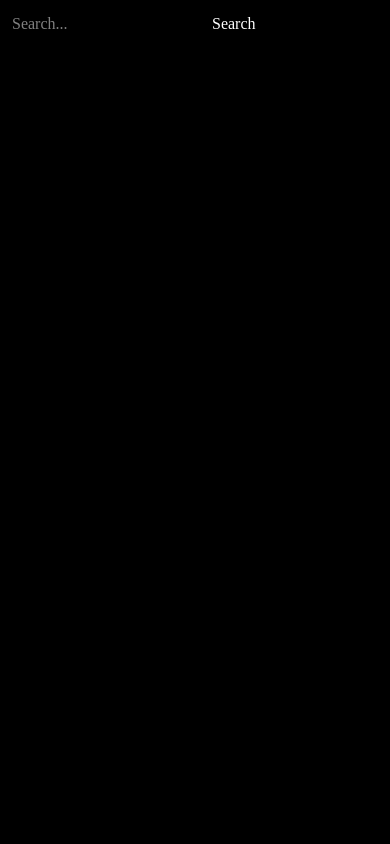
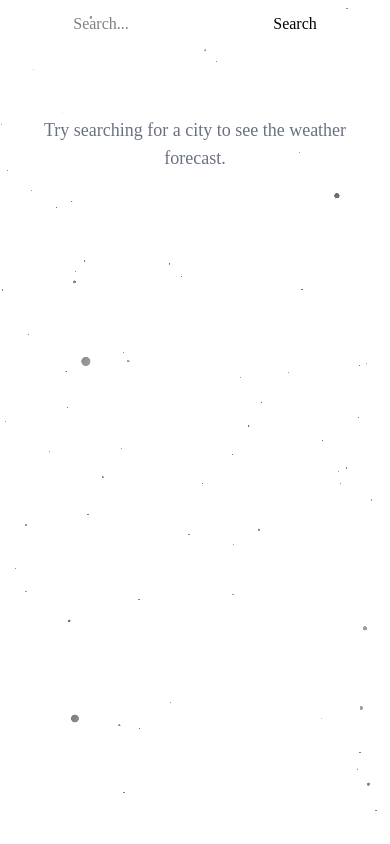
Before and after one commit to snowii-yukii/weatherv2, a Next.js app: page / in a window 390 px wide. Built offline with nearby package versions, Linux system fonts and the light colour scheme.

Commit message:
new card display and background

```diff
--- a/app/globals.css
+++ b/app/globals.css
@@ -129,6 +129,6 @@
   }
 
   .card {
-    @apply h-48 flex-[1_0_200px] bg-zinc-950 py-3.5 px-4.5 rounded outline
+    @apply h-58 flex-[1_0_280px] py-3.5 px-4.5 rounded outline text-xl shadow-lg bg-black/5
   }
 }
--- a/app/layout.tsx
+++ b/app/layout.tsx
@@ -1,6 +1,7 @@
 import type { Metadata } from "next";
 import { Geist, Geist_Mono } from "next/font/google";
 import "./globals.css";
+import Particles from "@/components/Particles"
 
 const geistSans = Geist({
   variable: "--font-geist-sans",
@@ -27,8 +28,23 @@
       lang="en"
       className={`${geistSans.variable} ${geistMono.variable} h-full antialiased dark`}
     >
-      <body className="min-h-full flex flex-col bg-black text-white relative">
-        <main className="relative z-10 flex-1 p-3 sm:p-10 lg:p-20">{children}</main>
+      <body className="min-h-full flex flex-col bg-white text-black relative">
+        <div className="fixed inset-0 z-0 pointer-events-none">
+          <Particles
+            particleColors={["#52525b"]}
+            particleCount={1000}
+            particleSpread={20}
+            speed={2}
+            particleBaseSize={100}
+            moveParticlesOnHover
+            alphaParticles
+            disableRotation
+            pixelRatio={1}
+          />
+        </div>
+        <main className="relative z-10 flex-1 p-3 sm:p-10 lg:p-20">
+          {children}
+        </main>
       </body>
     </html>
   );
--- a/app/page.tsx
+++ b/app/page.tsx
@@ -29,10 +29,16 @@
 
   return (
 
-    <section>
+    <section className="flex flex-col items-center gap-20">
       <SearchBar onSearch={handleSearch} />
 
-      {weather && <CurrentWeather weather={weather} />}
+      {weather ? (
+        <CurrentWeather weather={weather} />
+      ) : (
+        <div className="text-center text-gray-500 text-lg">
+          <p>Try searching for a city to see the weather forecast.</p>
+        </div>
+      )}
     </section>
 
   );
--- a/components/CurrentWeather.tsx
+++ b/components/CurrentWeather.tsx
@@ -11,9 +11,9 @@
   const iconUrl = `https://openweathermap.org/img/wn/${weather.weather[0].icon}@2x.png`;
 
   return (
-    <section className="flex flex-col items-center gap-4">
-      <div className="card flex flex-col items-center w-74 sm:w-full sm:block">
-        <h2>
+    <section className="flex flex-col items-center gap-4 md:flex-row">
+      <div className="flex flex-col items-center justify-center bg-white/30 outline shadow-xl backdrop-blur-lg backdrop-opacity-30 p-10 gap-2 w-full h-full rounded sm:w-120 sm:h-120">
+        <h2 className="text-4xl">
           {weather.name}, {weather.sys.country}
         </h2>
 
@@ -22,12 +22,14 @@
           alt={weather.weather[0].description}
         />
 
+      <div className="text-center text-2xl">
         <p>{Math.round(weather.main.temp)}°C</p>
 
         <p className="capitalize">{weather.weather[0].description}</p>
       </div>
+      </div>
 
-        <div className="flex flex-wrap gap-4 w-full">
+        <div className="flex flex-wrap gap-4">
             <div className="card">
                 <p>Feels like: {Math.round(weather.main.feels_like)}°C</p>
             </div>
@@ -37,18 +39,18 @@
             </div>
 
             <div className="card">
-                <p>Wind: {weather.wind.speed} m/s</p>
+                <p>Wind speed: {weather.wind.speed} m/s</p>
             </div>
 
             <div className="card">
                 <p>
-                High: {Math.round(weather.main.temp_max)}°C
+                Highest temperature: {Math.round(weather.main.temp_max)}°C
                 </p>
             </div>
 
             <div className="card">
                 <p>
-                Low: {Math.round(weather.main.temp_min)}°C
+                Lowest temperature: {Math.round(weather.main.temp_min)}°C
                 </p>
             </div>
         </div>
--- /dev/null
+++ b/components/Particles.css
@@ -0,0 +1,10 @@
+.particles-container {
+  position: relative;
+  width: 100%;
+  height: 100%;
+  overflow: hidden;
+}
+
+.particles-container canvas {
+  display: block;
+}
--- /dev/null
+++ b/components/Particles.jsx
@@ -0,0 +1,246 @@
+'use client';
+
+import { useEffect, useRef } from 'react';
+import { Renderer, Camera, Geometry, Program, Mesh } from 'ogl';
+
+import './Particles.css';
+
+const defaultColors = ['#ffffff', '#ffffff', '#ffffff'];
+
+const hexToRgb = hex => {
+  hex = hex.replace(/^#/, '');
+  if (hex.length === 3) {
+    hex = hex
+      .split('')
+      .map(c => c + c)
+      .join('');
+  }
+  const int = parseInt(hex.slice(0, 6), 16);
+  const r = ((int >> 16) & 255) / 255;
+  const g = ((int >> 8) & 255) / 255;
+  const b = (int & 255) / 255;
+  return [r, g, b];
+};
+
+const vertex = /* glsl */ `
+  attribute vec3 position;
+  attribute vec4 random;
+  attribute vec3 color;
+
+  uniform mat4 modelMatrix;
+  uniform mat4 viewMatrix;
+  uniform mat4 projectionMatrix;
+  uniform float uTime;
+  uniform float uSpread;
+  uniform float uBaseSize;
+  uniform float uSizeRandomness;
+
+  varying vec4 vRandom;
+  varying vec3 vColor;
+
+  void main() {
+    vRandom = random;
+    vColor = color;
+
+    vec3 pos = position * uSpread;
+    pos.z *= 10.0;
+
+    vec4 mPos = modelMatrix * vec4(pos, 1.0);
+    float t = uTime;
+    mPos.x += sin(t * random.z + 6.28 * random.w) * mix(0.1, 1.5, random.x);
+    mPos.y += sin(t * random.y + 6.28 * random.x) * mix(0.1, 1.5, random.w);
+    mPos.z += sin(t * random.w + 6.28 * random.y) * mix(0.1, 1.5, random.z);
+
+    vec4 mvPos = viewMatrix * mPos;
+
+    if (uSizeRandomness == 0.0) {
+      gl_PointSize = uBaseSize;
+    } else {
+      gl_PointSize = (uBaseSize * (1.0 + uSizeRandomness * (random.x - 0.5))) / length(mvPos.xyz);
+    }
+
+    gl_Position = projectionMatrix * mvPos;
+  }
+`;
+
+const fragment = /* glsl */ `
+  precision highp float;
+
+  uniform float uTime;
+  uniform float uAlphaParticles;
+  varying vec4 vRandom;
+  varying vec3 vColor;
+
+  void main() {
+    vec2 uv = gl_PointCoord.xy;
+    float d = length(uv - vec2(0.5));
+
+    if(uAlphaParticles < 0.5) {
+      if(d > 0.5) {
+        discard;
+      }
+      gl_FragColor = vec4(vColor + 0.2 * sin(uv.yxx + uTime + vRandom.y * 6.28), 1.0);
+    } else {
+      float circle = smoothstep(0.5, 0.4, d) * 0.8;
+      gl_FragColor = vec4(vColor + 0.2 * sin(uv.yxx + uTime + vRandom.y * 6.28), circle);
+    }
+  }
+`;
+
+const Particles = ({
+  particleCount = 200,
+  particleSpread = 10,
+  speed = 0.1,
+  particleColors = defaultColors,
+  moveParticlesOnHover = false,
+  particleHoverFactor = 1,
+  alphaParticles = false,
+  particleBaseSize = 100,
+  sizeRandomness = 1,
+  cameraDistance = 20,
+  disableRotation = false,
+  pixelRatio = 1,
+  className = ''
+}) => {
+  const containerRef = useRef(null);
+  const mouseRef = useRef({ x: 0, y: 0 });
+
+  useEffect(() => {
+    const container = containerRef.current;
+    if (!container) return;
+
+    const renderer = new Renderer({
+      dpr: pixelRatio,
+      depth: false,
+      alpha: true
+    });
+    const gl = renderer.gl;
+    container.appendChild(gl.canvas);
+    gl.clearColor(0, 0, 0, 0);
+
+    const camera = new Camera(gl, { fov: 15 });
+    camera.position.set(0, 0, cameraDistance);
+
+    const resize = () => {
+      const width = container.clientWidth;
+      const height = container.clientHeight;
+      renderer.setSize(width, height);
+      camera.perspective({ aspect: gl.canvas.width / gl.canvas.height });
+    };
+    window.addEventListener('resize', resize, false);
+    resize();
+
+    const handleMouseMove = e => {
+      const rect = container.getBoundingClientRect();
+      const x = ((e.clientX - rect.left) / rect.width) * 2 - 1;
+      const y = -(((e.clientY - rect.top) / rect.height) * 2 - 1);
+      mouseRef.current = { x, y };
+    };
+
+    if (moveParticlesOnHover) {
+      window.addEventListener('mousemove', handleMouseMove);
+    }
+
+    const count = particleCount;
+    const positions = new Float32Array(count * 3);
+    const randoms = new Float32Array(count * 4);
+    const colors = new Float32Array(count * 3);
+    const palette = particleColors && particleColors.length > 0 ? particleColors : defaultColors;
+
+    for (let i = 0; i < count; i++) {
+      let x, y, z, len;
+      do {
+        x = Math.random() * 2 - 1;
+        y = Math.random() * 2 - 1;
+        z = Math.random() * 2 - 1;
+        len = x * x + y * y + z * z;
+      } while (len > 1 || len === 0);
+      const r = Math.cbrt(Math.random());
+      positions.set([x * r, y * r, z * r], i * 3);
+      randoms.set([Math.random(), Math.random(), Math.random(), Math.random()], i * 4);
+      const col = hexToRgb(palette[Math.floor(Math.random() * palette.length)]);
+      colors.set(col, i * 3);
+    }
+
+    const geometry = new Geometry(gl, {
+      position: { size: 3, data: positions },
+      random: { size: 4, data: randoms },
+      color: { size: 3, data: colors }
+    });
+
+    const program = new Program(gl, {
+      vertex,
+      fragment,
+      uniforms: {
+        uTime: { value: 0 },
+        uSpread: { value: particleSpread },
+        uBaseSize: { value: particleBaseSize * pixelRatio },
+        uSizeRandomness: { value: sizeRandomness },
+        uAlphaParticles: { value: alphaParticles ? 1 : 0 }
+      },
+      transparent: true,
+      depthTest: false
+    });
+
+    const particles = new Mesh(gl, { mode: gl.POINTS, geometry, program });
+
+    let animationFrameId;
+    let lastTime = performance.now();
+    let elapsed = 0;
+
+    const update = t => {
+      animationFrameId = requestAnimationFrame(update);
+      const delta = t - lastTime;
+      lastTime = t;
+      elapsed += delta * speed;
+
+      program.uniforms.uTime.value = elapsed * 0.001;
+
+      if (moveParticlesOnHover) {
+        particles.position.x = -mouseRef.current.x * particleHoverFactor;
+        particles.position.y = -mouseRef.current.y * particleHoverFactor;
+      } else {
+        particles.position.x = 0;
+        particles.position.y = 0;
+      }
+
+      if (!disableRotation) {
+        particles.rotation.x = Math.sin(elapsed * 0.0002) * 0.1;
+        particles.rotation.y = Math.cos(elapsed * 0.0005) * 0.15;
+        particles.rotation.z += 0.01 * speed;
+      }
+
+      renderer.render({ scene: particles, camera });
+    };
+
+    animationFrameId = requestAnimationFrame(update);
+
+    return () => {
+      window.removeEventListener('resize', resize);
+      if (moveParticlesOnHover) {
+        window.removeEventListener('mousemove', handleMouseMove);
+      }
+      cancelAnimationFrame(animationFrameId);
+      if (container.contains(gl.canvas)) {
+        container.removeChild(gl.canvas);
+      }
+    };
+    // eslint-disable-next-line react-hooks/exhaustive-deps
+  }, [
+    particleCount,
+    particleSpread,
+    speed,
+    moveParticlesOnHover,
+    particleHoverFactor,
+    alphaParticles,
+    particleBaseSize,
+    sizeRandomness,
+    cameraDistance,
+    disableRotation,
+    pixelRatio
+  ]);
+
+  return <div ref={containerRef} className={`particles-container ${className}`} />;
+};
+
+export default Particles;
```
